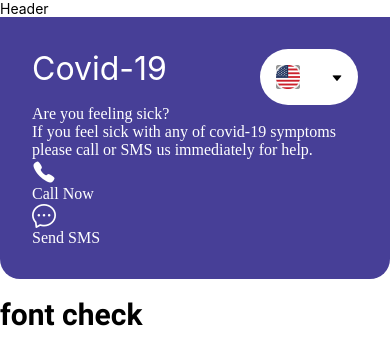
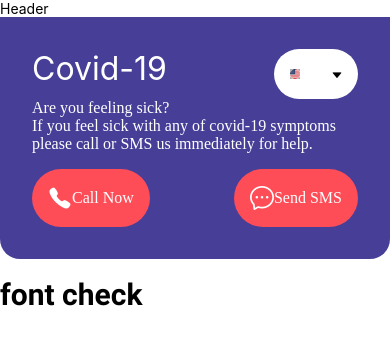
Before and after one commit to mazhars-git/native-assignment-01, a React Native app: screen / in a window 390 px wide. Shown: the top 364 px of the page. Built offline with nearby package versions, Linux system fonts and the light colour scheme.

Commit message:
call and message btn emplemented

```diff
--- a/src/screens/home.js
+++ b/src/screens/home.js
@@ -10,16 +10,15 @@ export default function Home() {
     <View style = {styles.container}>
       <View style = {styles.top}>
         <Text preset="h1">Covid-19</Text>
-        <Pressable>
-            <View style= {styles.usaBtn}>
-                <View>
-                <Image source = {require("../image/usa flag.png")} />
-                </View>
+        <View style= {styles.usaBtn}>
+
+                <Image style={{height: 10, width: 10}} source = {require("../image/usa flag.png")} />
+
 
                 <Text style={{color: colors.black}}>USA</Text>
                 <AntDesign name="caretdown" size={10} color="black" />
-            </View>
-        </Pressable>
+
+        </View>
       </View>
 
       <View>
@@ -27,13 +26,13 @@ export default function Home() {
           <Text>If you feel sick with any of covid-19 symptoms please call or SMS us immediately for help.</Text>
       </View>
 
-      <View>
-          <Pressable>
+      <View style={styles.btnBox}>
+          <Pressable style={styles.btn}>
               <Ionicons name="call" size={24} color= {colors.white} />
               <Text>Call Now</Text>
           </Pressable>
 
-          <Pressable>
+          <Pressable style={styles.btn}>
               <AntDesign name="message1" size={24} color={colors.white} />
               <Text>Send SMS</Text>
           </Pressable>
@@ -65,4 +64,19 @@ const styles = StyleSheet.create({
     padding: spacing[4],
     borderRadius: 30,
   },
+
+  btnBox: {
+    marginTop: spacing[4],
+    flexDirection: 'row',
+    alignItems: 'center',
+    justifyContent: 'space-between',
+  },
+  btn: {
+    flexDirection: 'row',
+    alignItems: 'center',
+    justifyContent: 'space-around',
+    backgroundColor: colors.red,
+    borderRadius: 30,
+    padding: spacing[4],
+  }
 })
--- a/src/theme/colors.js
+++ b/src/theme/colors.js
@@ -3,5 +3,6 @@ export const colors = {
     white: "#ffff",
     blue: "#473F97",
     red: "#FF4D58",
+    lightBlue: "#4D79FF",
     bg: "linear-gradient(269.6deg, #56549E 0.35%, #AEA1E6 101.48%)"
 }
```
